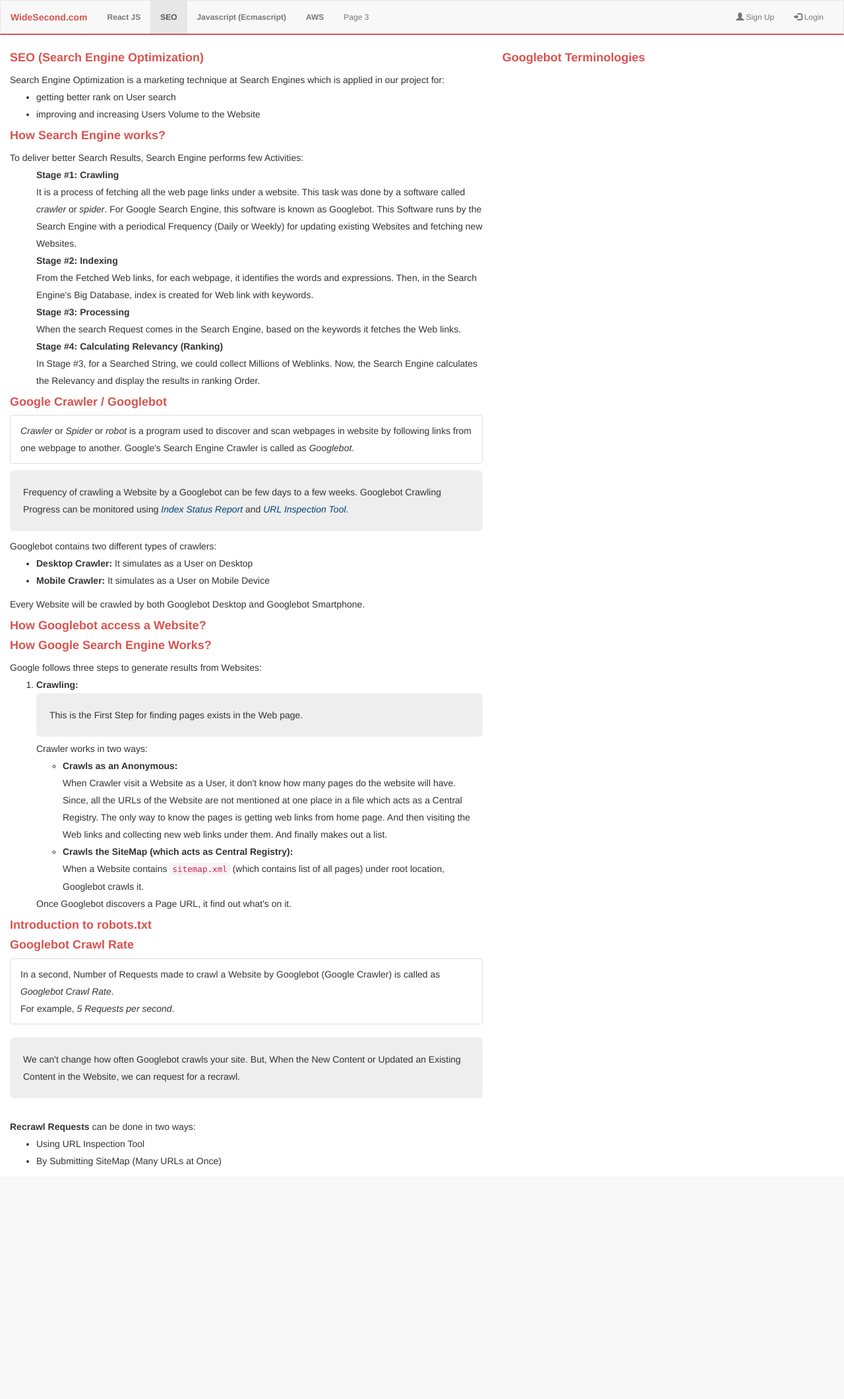
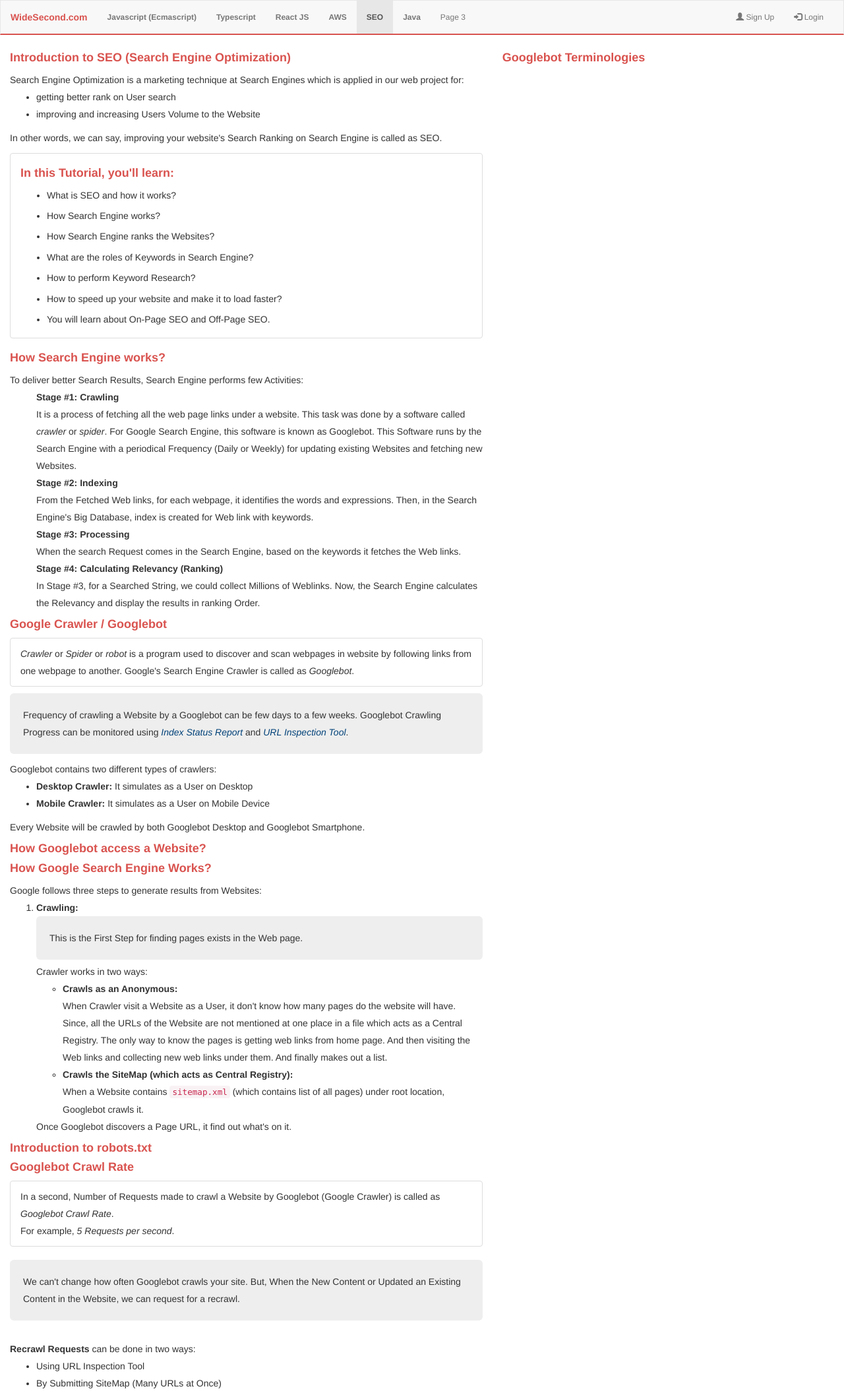
Before and after one commit to AnUniversalPowerServing/ws, a PHP site: page /ws/tutorial/seo/introduction-to-seo in a window 1280 px wide. Shown: the whole page at 66% size. Before the commit the page ends 1768 px from the top, so only its background shows below. Run offline with PHP 8.4, Linux system fonts and the light colour scheme.

Commit message:
updated pages

```diff
--- a/pages/seo.php
+++ b/pages/seo.php
@@ -22,14 +22,17 @@ $(document).ready(function(){
   <div class="container-fluid fs14 mtop15p">
    <div class="row">
     <div class="col-sm-7">
-       <div><h4 class="font-red"><b>SEO (Search Engine Optimization)</b></h4></div>
-       <div>
-         Search Engine Optimization is a marketing technique at Search Engines which is applied in our project for:
-         <ul>
-            <li>getting better rank on User search</li>
-            <li>improving and increasing Users Volume to the Website</li>
-         </ul>
-       </div>
+
+       <?php
+         if(isset($_GET["1"]) && $_GET["1"]=='introduction-to-seo'){
+            include_once 'templates/seo/01-introduction-to-seo.php';
+         } else if(isset($_GET["1"]) && $_GET["1"]=='factors-improving-search-engine-ranking'){
+            include_once 'templates/seo/02-factors-improving-search-engine-ranking.php';
+         }
+
+       ?>
+
+
        <div><h4 class="font-red"><b>How Search Engine works?</b></h4></div>
        <div>
        To deliver better Search Results, Search Engine performs few Activities:
--- a/pages/templates/header.php
+++ b/pages/templates/header.php
@@ -1,3 +1,24 @@
+<script type="text/javascript">
+var PROJECT_URL = '<?php echo $PROJECT_URL; ?>';
+
+function build_pageBreadcrumb(jsonData){
+ var content='<nav aria-label="breadcrumb">';
+     content+='<ol class="breadcrumb">';
+ for(var index in jsonData){
+  var url = jsonData[index].url;
+  var label = jsonData[index].label;
+  if(url === undefined){
+    content+='<li class="breadcrumb-item active" aria-current="page">'+label+'</li>';
+  } else {
+    content+='<li class="breadcrumb-item"><a href="'+PROJECT_URL+'/'+url+'">'+label+'</a></li>';
+  }
+ }
+     content+='</ol>';
+     content+='</nav>';
+ document.getElementById("page-breadcrumb").innerHTML = content;
+}
+</script>
+
 <nav class="navbar navbar-default">
   <div class="container-fluid">
     <div class="navbar-header">
@@ -10,10 +31,12 @@
     </div>
     <div class="collapse navbar-collapse" id="myNavbar">
       <ul class="nav navbar-nav">
-        <li id="tutorial-reactjs"><a href="<?php echo $PROJECT_URL; ?>/tutorial/reactjs"><b>React JS</b></a></li>
-        <li id="tutorial-seo"><a href="<?php echo $PROJECT_URL; ?>/tutorial/seo"><b>SEO</b></a></li>
-		    <li id="tutorial-ecmascript"><a href="<?php echo $PROJECT_URL; ?>/tutorial/ecmascript"><b>Javascript (Ecmascript)</b></a></li>
-        <li id="tutorial-aws"><a href="<?php echo $PROJECT_URL; ?>/tutorial/aws"><b>AWS</b></a></li>
+        <li id="tutorial-ecmascript"><a href="<?php echo $PROJECT_URL; ?>/tutorial/ecmascript/introduction-to-ecmascript"><b>Javascript (Ecmascript)</b></a></li>
+        <li id="tutorial-typescript"><a href="<?php echo $PROJECT_URL; ?>/tutorial/typescript/introduction-to-typescript"><b>Typescript</b></a></li>
+        <li id="tutorial-reactjs"><a href="<?php echo $PROJECT_URL; ?>/tutorial/reactjs/introduction-to-reactjs"><b>React JS</b></a></li>
+        <li id="tutorial-aws"><a href="<?php echo $PROJECT_URL; ?>/tutorial/aws/introduction-to-aws"><b>AWS</b></a></li>
+        <li id="tutorial-seo"><a href="<?php echo $PROJECT_URL; ?>/tutorial/seo/introduction-to-seo"><b>SEO</b></a></li>
+        <li id="tutorial-java"><a href="<?php echo $PROJECT_URL; ?>/tutorial/java/introduction-to-java"><b>Java</b></a></li>
         <li><a href="#">Page 3</a></li>
       </ul>
       <ul class="nav navbar-nav navbar-right">
@@ -23,3 +46,5 @@
     </div>
   </div>
 </nav>
+
+<div id="page-breadcrumb"></div>
--- /dev/null
+++ b/pages/templates/seo/01-introduction-to-seo.php
@@ -0,0 +1,29 @@
+<div><h4 class="font-red"><b>Introduction to SEO (Search Engine Optimization)</b></h4></div>
+<div>
+ Search Engine Optimization is a marketing technique at Search Engines which is applied in our web project for:
+ <ul>
+  <li>getting better rank on User search</li>
+  <li>improving and increasing Users Volume to the Website</li>
+ </ul>
+</div>
+<div>
+    In other words, we can say, improving your website's Search Ranking on Search Engine
+    is called as SEO.
+</div>
+
+<div class="list-group">
+ <div class="list-group-item mtop10p">
+   <div><h4 class="font-red"><b>In this Tutorial, you'll learn:</b></h4></div>
+   <div>
+     <ul>
+      <li><h5>What is SEO and how it works?</h5></li>
+      <li><h5>How Search Engine works?</h5></li>
+      <li><h5>How Search Engine ranks the Websites?</h5></li>
+      <li><h5>What are the roles of Keywords in Search Engine?</h5></li>
+      <li><h5>How to perform Keyword Research?</h5></li>
+      <li><h5>How to speed up your website and make it to load faster?</h5></li>
+      <li><h5>You will learn about On-Page SEO and Off-Page SEO.</h5></li>
+     </ul>
+   </div>
+  </div><!--/.list-group-item -->
+</div><!--/.list-group -->
--- a/styles/api/core-skeleton.css
+++ b/styles/api/core-skeleton.css
@@ -22,5 +22,7 @@ a.navbar-brand { font-size:14px;çolor:#d9534f; }
 .noListStyle { list-style-type:none; }
 .code-htmlTags { font-size: 0;line-height:18px; }
 .code-htmlTags span { font-size: 14px; }
-.lh26, .lh26>li>h5  { line-height:26px; }
+.lh26, ol.lh26>li>h5  { line-height:26px; }
+ol.lh26 { color:#024279; }
+.lh26>li>h5>a { text-decoration:none; }
 h5 { font-size:14px; }
```
Also changed, not shown: pages/ecmascript.php (+23 -3 lines), pages/java.php (added, +42 -0 lines), pages/templates/java/00-content.php (added, +23 -0 lines), pages/templates/java/01-introduction-to-java.php (added, +9 -0 lines), pages/templates/java/02-architecture-of-java.php (added, +9 -0 lines), pages/templates/seo/02-factors-improving-search-engine-ranking.php (added, +38 -0 lines), pages/typescript.php (added, +27 -0 lines), .htaccess, pages/templates/seo/00-content.php (added).
